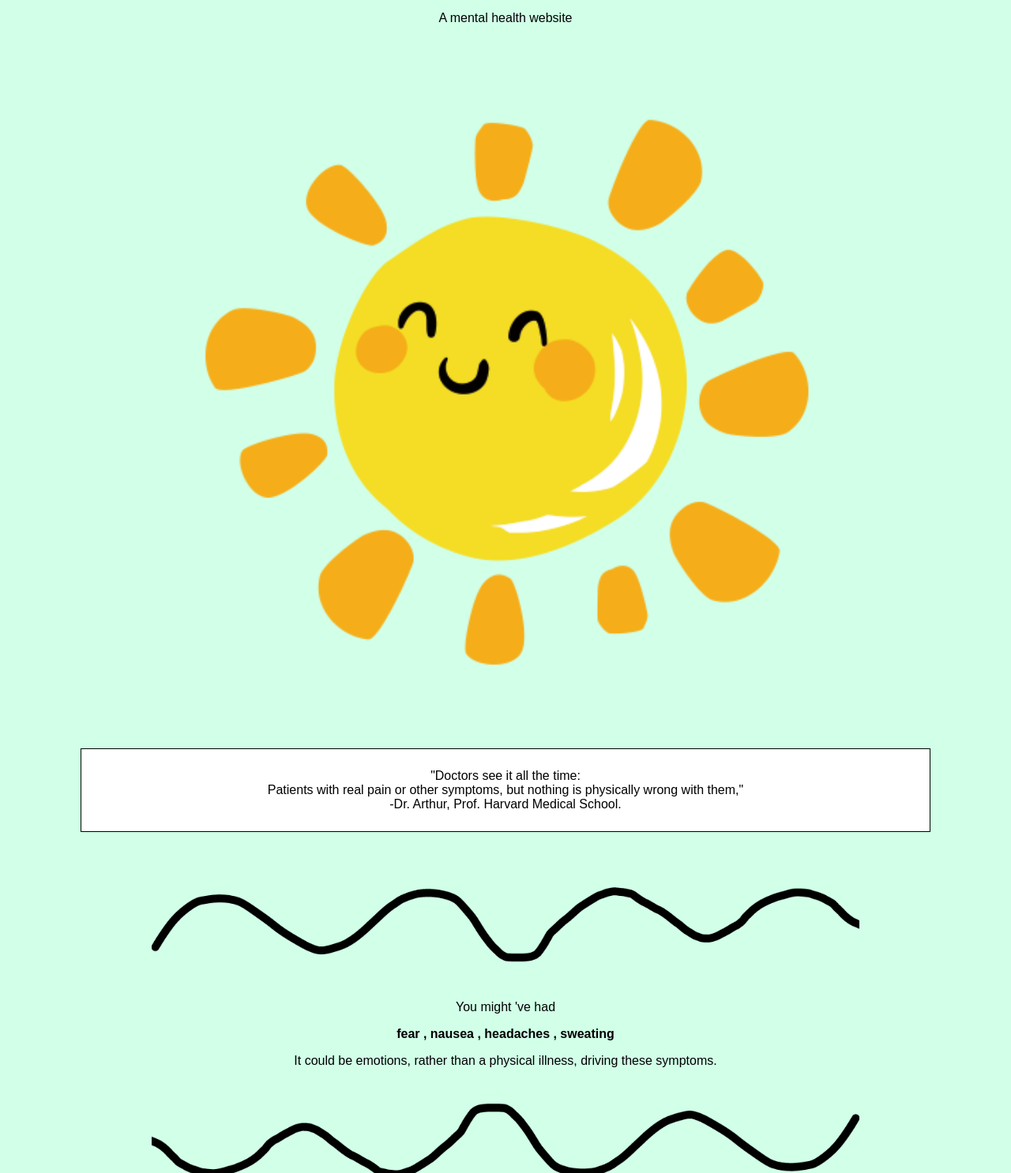
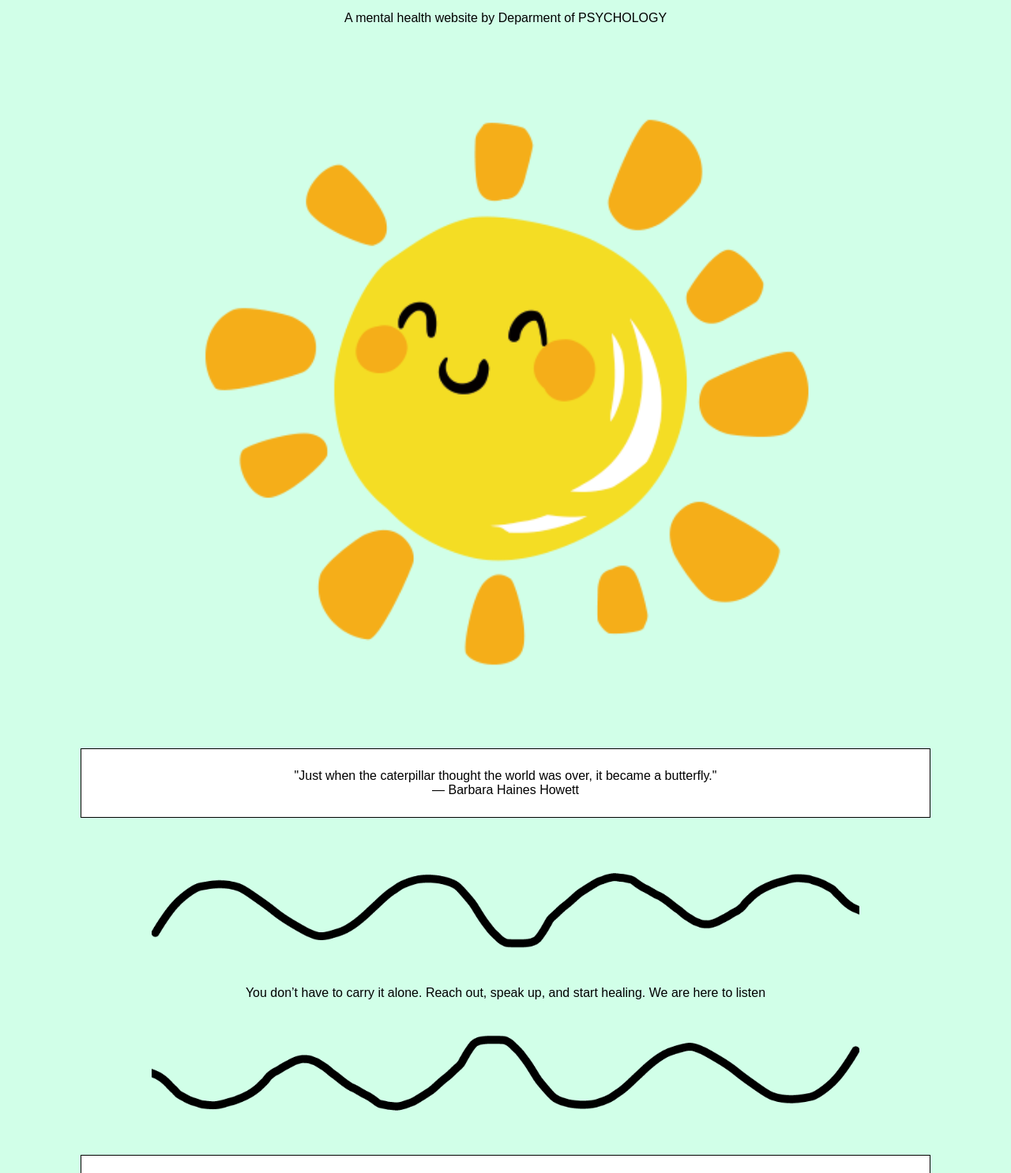
Before and after one commit to Mukulx1/glitter, a plain HTML site: page index.html in a window 1280 px wide. Shown: the part 92-1578 px from the top of the page at 79% size. Drawn offline with Linux system fonts and the light colour scheme.

Commit message:
Update index.html

```diff
--- a/index.html
+++ b/index.html
@@ -12,16 +12,16 @@
       <a class="king" href="index.html"><h1 id="brand">glittr</h1></a>
     </p>
 
-    <p id="tit">A mental health website <br /></p>
+    <p id="tit">A mental health website by Deparment of PSYCHOLOGY <br /></p>
 
     <img id="sub" src="images/sub.png" alt="" />
     <br />
 
-<p id="poop">"Doctors see it all the time: <br> Patients with real pain or other symptoms, but nothing is physically wrong with them," <br> -Dr. Arthur, Prof. Harvard Medical School.</p>
+<p id="poop">"Just when the caterpillar thought the world was over, it became a butterfly." <br>  — Barbara Haines Howett</p>
 <br>
 <br>
 <img src="images/brack1.png" width="70%" alt="">
-<p >You might 've had <p ><strong>fear , nausea , headaches , sweating</strong> </p> It could be emotions, rather than a physical illness, driving these symptoms.</p>
+<p >You don’t have to carry it alone. Reach out, speak up, and start healing. We are here to listen</p>
 <img src="images/brack2.png" width="70%" alt="">
 <br>
 <br>
@@ -36,7 +36,7 @@
         but when your anxiety levels cross the limit and you feel overly anxious than it's a problem.
       </p>
     </div>
-    <h2>Come on let me help you</h2>
+    <h2>Come on let us help you</h2>
     <div id="box">
       <label for="name">Name</label><input id="name" type="text" required />
 
```
